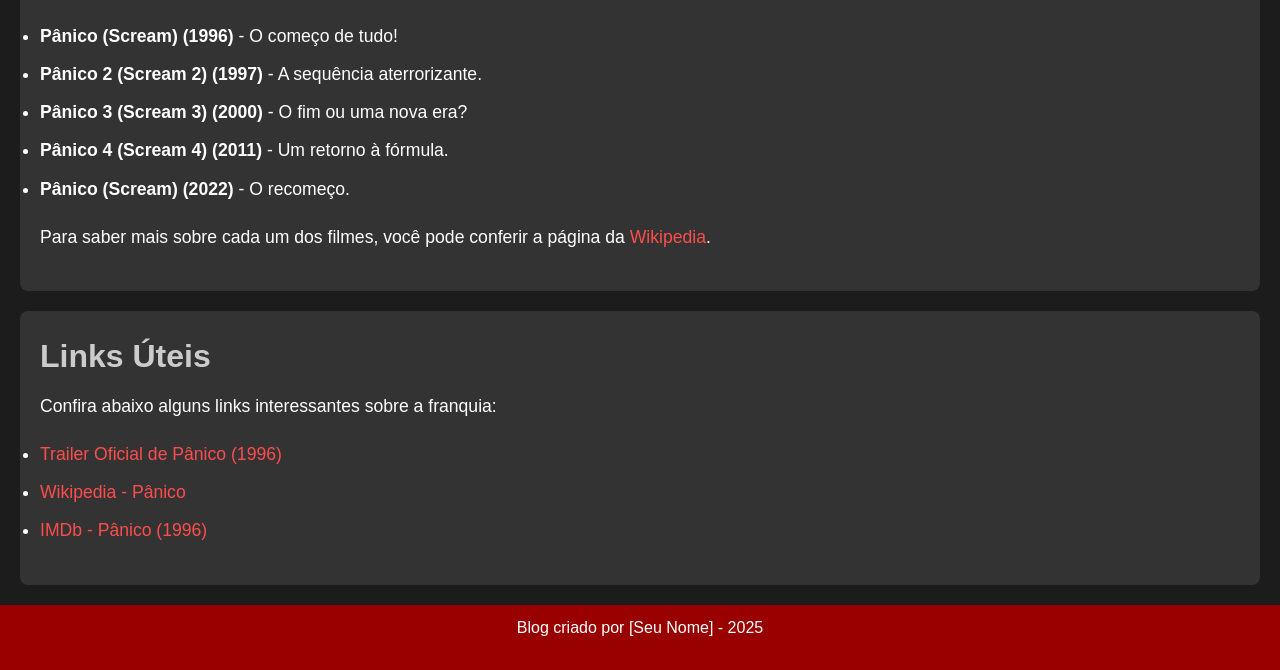
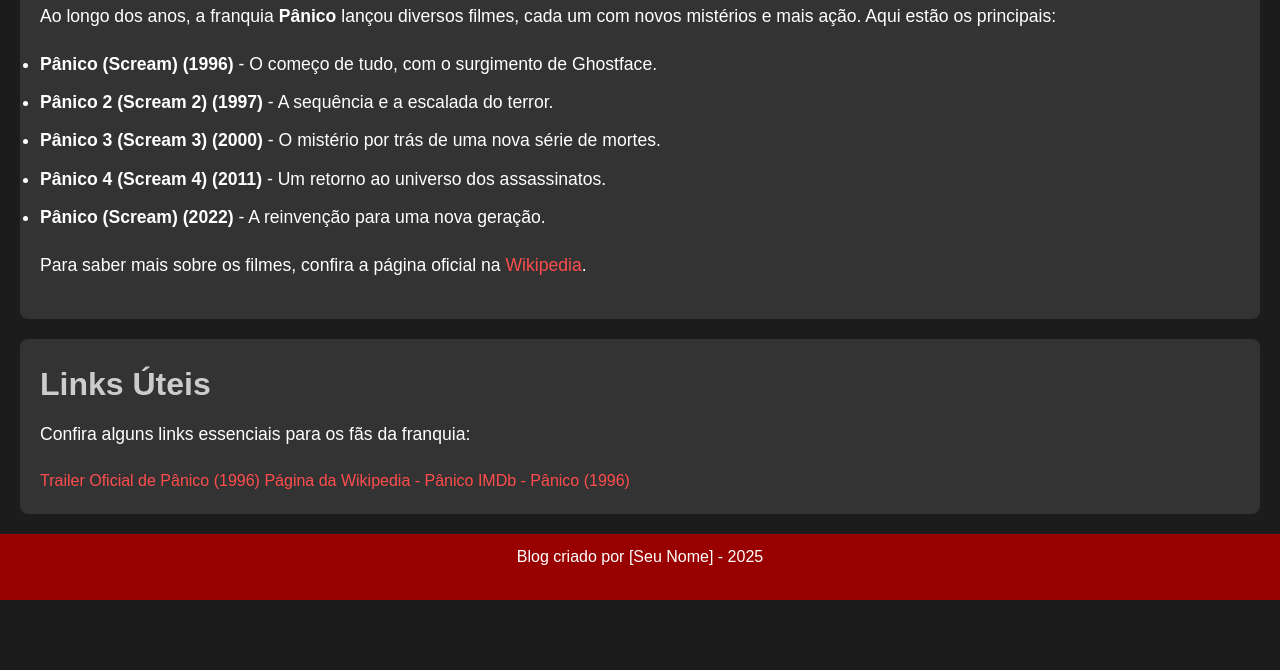
Before and after one commit to freshboombox/filmes-1-ano, a plain HTML site: page index.html in a window 1280 px wide. Shown: the part 576-1246 px from the top of the page. After the commit the page ends 1176 px from the top, so only its background shows below. Drawn offline with Linux system fonts and the light colour scheme.

Commit message:
Update index.html

```diff
--- a/index.html
+++ b/index.html
@@ -5,6 +5,7 @@
     <meta name="viewport" content="width=device-width, initial-scale=1.0">
     <meta http-equiv="X-UA-Compatible" content="ie=edge">
     <title>Blog da Franquia Pânico</title>
+    <link href="https://fonts.googleapis.com/css2?family=Roboto+Condensed:wght@700&family=Open+Sans:wght@400&display=swap" rel="stylesheet">
     <link rel="stylesheet" href="style.css">
 </head>
 <body>
@@ -21,31 +22,31 @@
 
     <section id="sobre">
         <h2>Sobre a Franquia</h2>
-        <p>A franquia <strong>Pânico</strong> (Scream) é uma das mais populares e icônicas séries de filmes de terror da história do cinema. Criada por <a href="https://pt.wikipedia.org/wiki/Wes_Craven" target="_blank">Wes Craven</a> e roteirizada por <a href="https://pt.wikipedia.org/wiki/Kevin_Williams" target="_blank">Kevin Williamson</a>, a série começou em 1996 e revolucionou o gênero slasher com sua mistura de terror e comédia.</p>
-        <p>Os filmes seguem a história do assassino mascarado, conhecido como "Ghostface", e suas vítimas, geralmente jovens que acabam se envolvendo em mistérios e assassinatos.</p>
+        <p>Os filmes da franquia <strong>Pânico</strong> (Scream) são uma mistura única de terror, suspense e um toque de humor negro. Lançada em 1996, a série revolucionou o gênero slasher, trazendo o assassino mascarado Ghostface para as telonas e desafiando as convenções dos filmes de terror. Criada por <a href="https://pt.wikipedia.org/wiki/Wes_Craven" target="_blank">Wes Craven</a> e com roteiro de <a href="https://pt.wikipedia.org/wiki/Kevin_Williams" target="_blank">Kevin Williamson</a>, a série rapidamente se tornou um clássico do cinema.</p>
+        <p>Com uma trama que mistura mistério e tensão, cada filme se passa em torno de um assassinato brutal, com uma série de suspeitos e vítimas, mantendo o público no limite da ansiedade até o final.</p>
     </section>
 
     <section id="filmes">
         <h2>Os Filmes</h2>
-        <p>A franquia <strong>Pânico</strong> conta com diversos filmes lançados ao longo dos anos, com destaque para:</p>
+        <p>Ao longo dos anos, a franquia <strong>Pânico</strong> lançou diversos filmes, cada um com novos mistérios e mais ação. Aqui estão os principais:</p>
         <ul>
-            <li><strong>Pânico (Scream) (1996)</strong> - O começo de tudo!</li>
-            <li><strong>Pânico 2 (Scream 2) (1997)</strong> - A sequência aterrorizante.</li>
-            <li><strong>Pânico 3 (Scream 3) (2000)</strong> - O fim ou uma nova era?</li>
-            <li><strong>Pânico 4 (Scream 4) (2011)</strong> - Um retorno à fórmula.</li>
-            <li><strong>Pânico (Scream) (2022)</strong> - O recomeço.</li>
+            <li><strong>Pânico (Scream) (1996)</strong> - O começo de tudo, com o surgimento de Ghostface.</li>
+            <li><strong>Pânico 2 (Scream 2) (1997)</strong> - A sequência e a escalada do terror.</li>
+            <li><strong>Pânico 3 (Scream 3) (2000)</strong> - O mistério por trás de uma nova série de mortes.</li>
+            <li><strong>Pânico 4 (Scream 4) (2011)</strong> - Um retorno ao universo dos assassinatos.</li>
+            <li><strong>Pânico (Scream) (2022)</strong> - A reinvenção para uma nova geração.</li>
         </ul>
-        <p>Para saber mais sobre cada um dos filmes, você pode conferir a página da <a href="https://pt.wikipedia.org/wiki/Scream" target="_blank">Wikipedia</a>.</p>
+        <p>Para saber mais sobre os filmes, confira a página oficial na <a href="https://pt.wikipedia.org/wiki/Scream" target="_blank">Wikipedia</a>.</p>
     </section>
 
     <section id="links">
         <h2>Links Úteis</h2>
-        <p>Confira abaixo alguns links interessantes sobre a franquia:</p>
-        <ul>
-            <li><a href="https://www.youtube.com/watch?v=7gqFkciJxbw" target="_blank">Trailer Oficial de Pânico (1996)</a></li>
-            <li><a href="https://pt.wikipedia.org/wiki/Scream" target="_blank">Wikipedia - Pânico</a></li>
-            <li><a href="https://www.imdb.com/title/tt0117571/" target="_blank">IMDb - Pânico (1996)</a></li>
-        </ul>
+        <p>Confira alguns links essenciais para os fãs da franquia:</p>
+        <div class="button-container">
+            <a href="https://www.youtube.com/watch?v=7gqFkciJxbw" class="btn" target="_blank">Trailer Oficial de Pânico (1996)</a>
+            <a href="https://pt.wikipedia.org/wiki/Scream" class="btn" target="_blank">Página da Wikipedia - Pânico</a>
+            <a href="https://www.imdb.com/title/tt0117571/" class="btn" target="_blank">IMDb - Pânico (1996)</a>
+        </div>
     </section>
 
     <footer>
```
